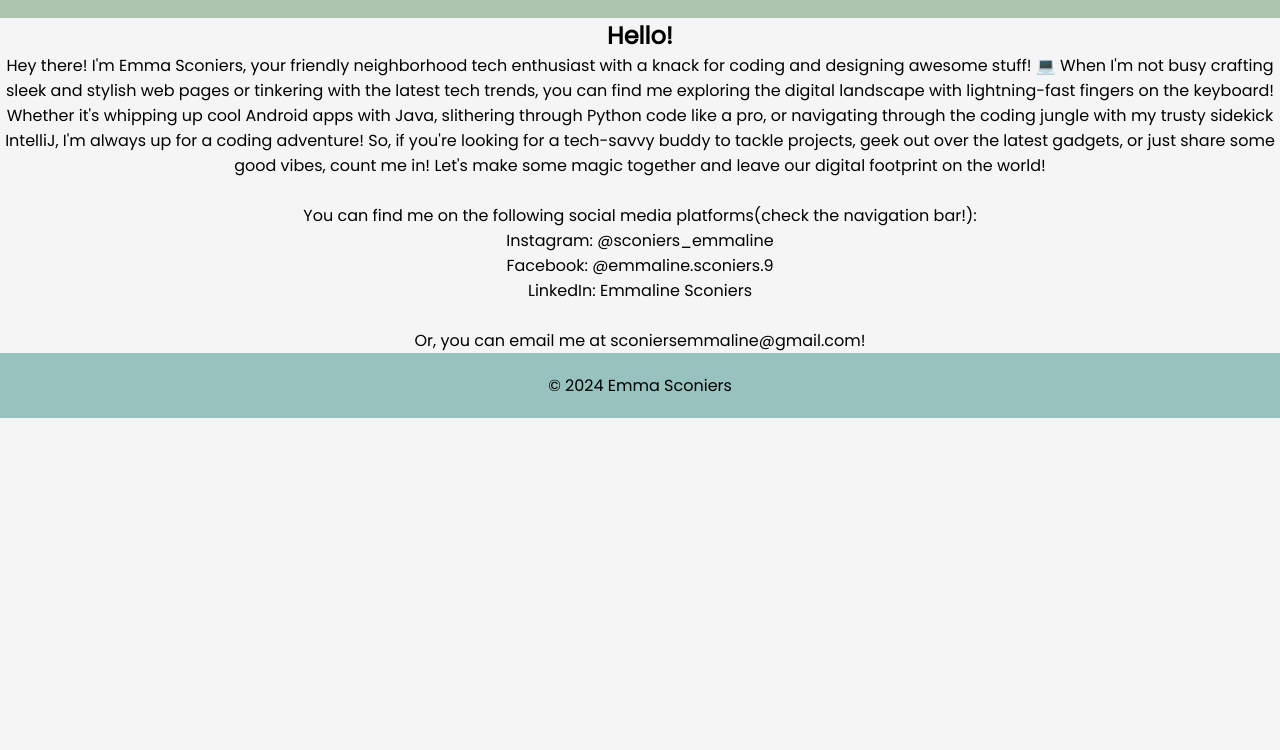
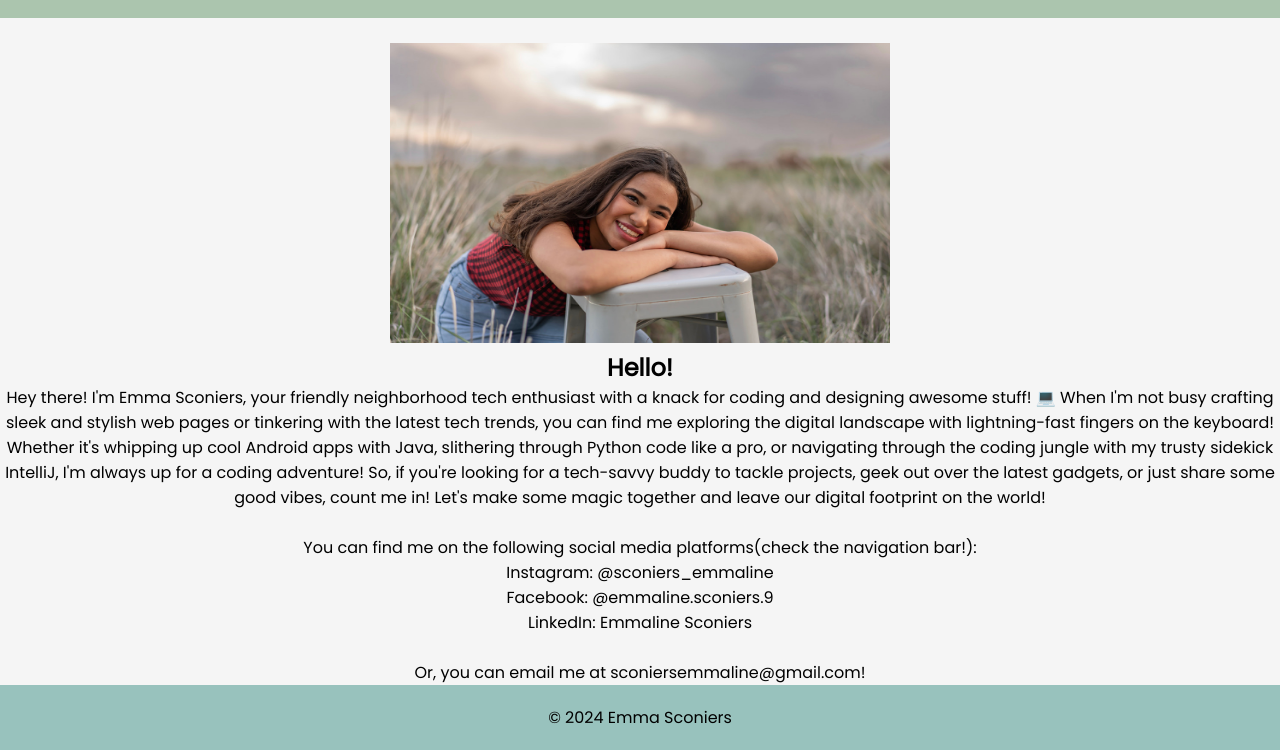
Before and after one commit to esconiers2500/Web1Portfolio, a plain HTML site: page aboutme.html in a window 1280 px wide. Shown: the part 145-895 px from the top of the page. Before the commit the page ends 800 px from the top, so only its background shows below. Drawn offline with Linux system fonts and the light colour scheme; files whose address does not match are found by name.

Commit message:
picture me

```diff
--- a/aboutme.html
+++ b/aboutme.html
@@ -29,6 +29,8 @@
             </div>
         </nav>
     </header>
+    <br>
+    <img src = "images/me.jpg.jpg" alt="That's me!">
     <main>
         <section>
             <h2>Hello!</h2>
```
Also changed, not shown: images/me.jpg.jpg (added).
